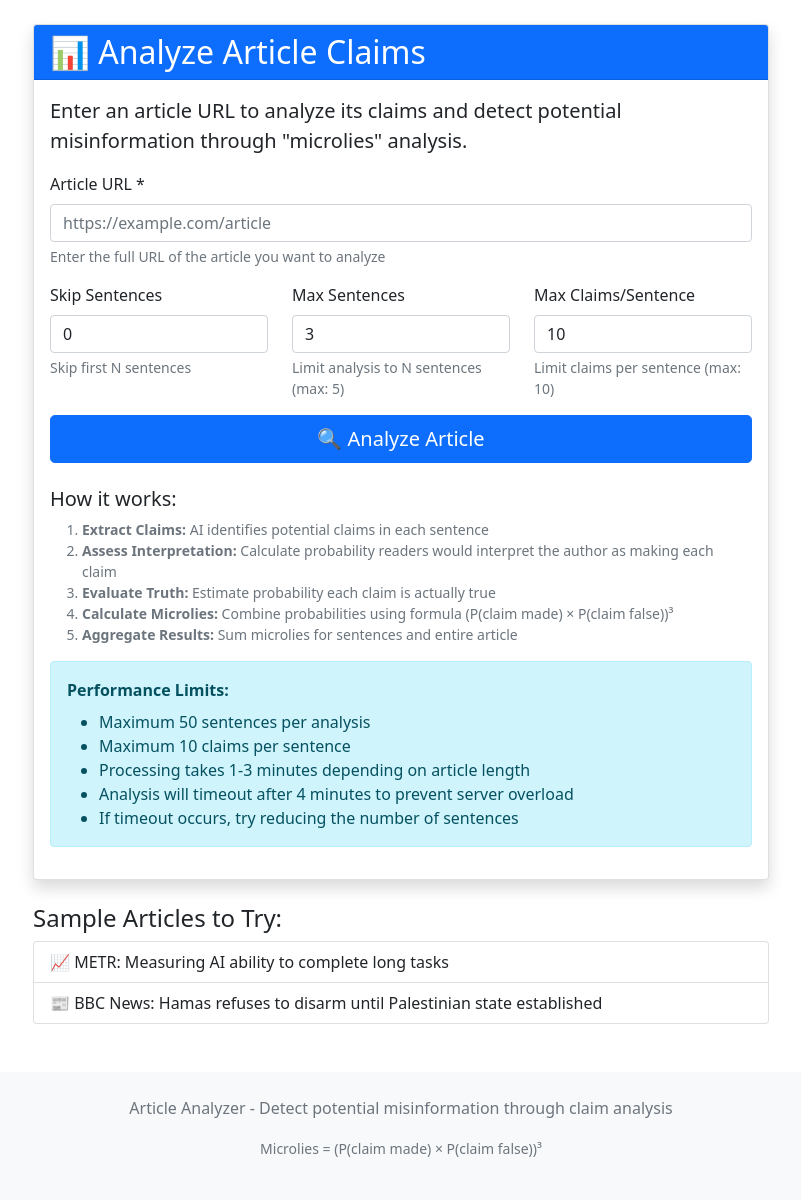
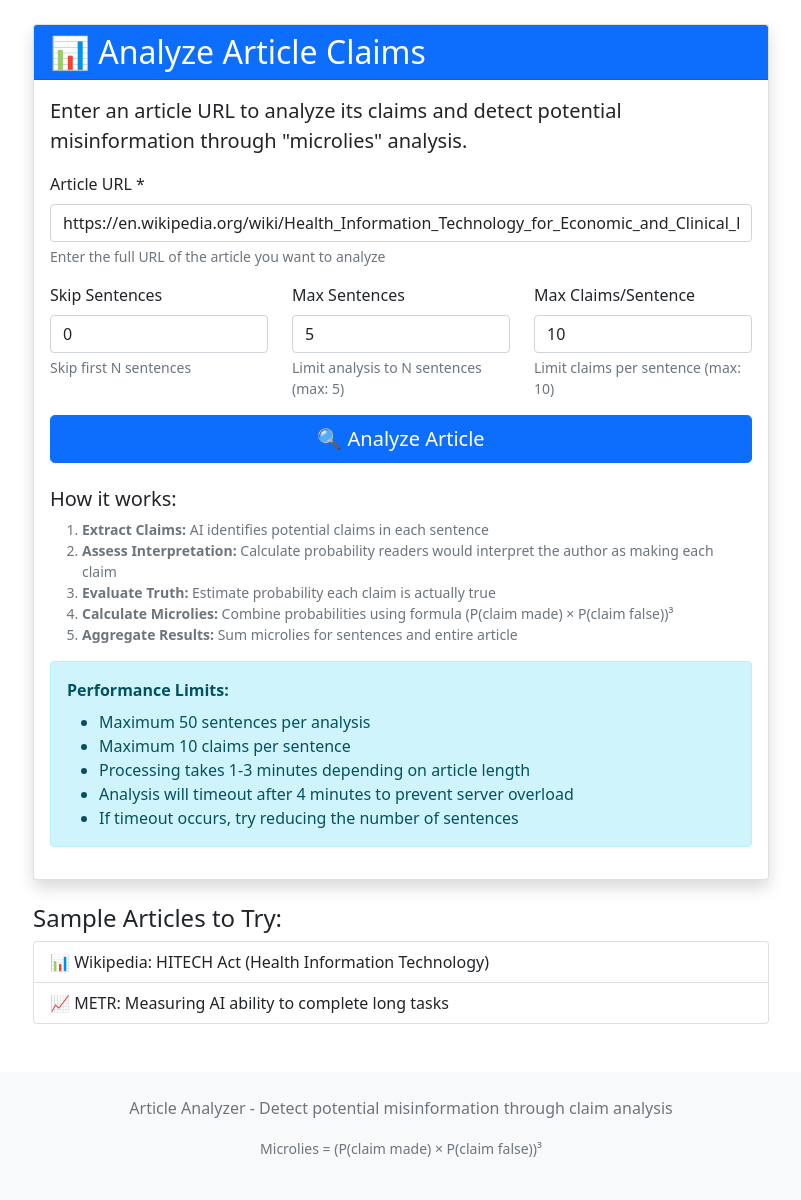
Before and after one commit to Xodarap/falseometer, a Flask app: page / in a window 1280 px wide. Shown: the part 56-1256 px from the top of the page, without its empty margins (239-1040 px from the left). Run offline with Flask 3, Linux system fonts and the light colour scheme.

Commit message:
hitech default

```diff
--- a/templates/index.html
+++ b/templates/index.html
@@ -16,7 +16,8 @@
                     <div class="mb-3">
                         <label for="url" class="form-label">Article URL *</label>
                         <input type="url" class="form-control" id="url" name="url" required
-                               placeholder="https://example.com/article"
+                               value="https://en.wikipedia.org/wiki/Health_Information_Technology_for_Economic_and_Clinical_Health_Act"
+                               placeholder="https://en.wikipedia.org/wiki/Health_Information_Technology_for_Economic_and_Clinical_Health_Act"
                                pattern="https?://.*">
                         <div class="form-text">Enter the full URL of the article you want to analyze</div>
                     </div>
@@ -34,7 +35,7 @@
                             <div class="mb-3">
                                 <label for="max_sentences" class="form-label">Max Sentences</label>
                                 <input type="number" class="form-control" id="max_sentences" name="max_sentences"
-                                       min="1" max="5" value="3" placeholder="3">
+                                       min="1" max="5" value="5" placeholder="5">
                                 <div class="form-text">Limit analysis to N sentences (max: 5)</div>
                             </div>
                         </div>
@@ -83,11 +84,11 @@
         <div class="mt-4">
             <h4>Sample Articles to Try:</h4>
             <div class="list-group">
+                <button class="list-group-item list-group-item-action" onclick="fillUrl('https://en.wikipedia.org/wiki/Health_Information_Technology_for_Economic_and_Clinical_Health_Act')">
+                    📊 Wikipedia: HITECH Act (Health Information Technology)
+                </button>
                 <button class="list-group-item list-group-item-action" onclick="fillUrl('https://forum.effectivealtruism.org/posts/YJ7Pk2bwTd3ieimG8/metr-measuring-ai-ability-to-complete-long-tasks')">
                     📈 METR: Measuring AI ability to complete long tasks
-                </button>
-                <button class="list-group-item list-group-item-action" onclick="fillUrl('https://www.bbc.com/news/articles/ce35nx49reko')">
-                    📰 BBC News: Hamas refuses to disarm until Palestinian state established
                 </button>
             </div>
         </div>
```
